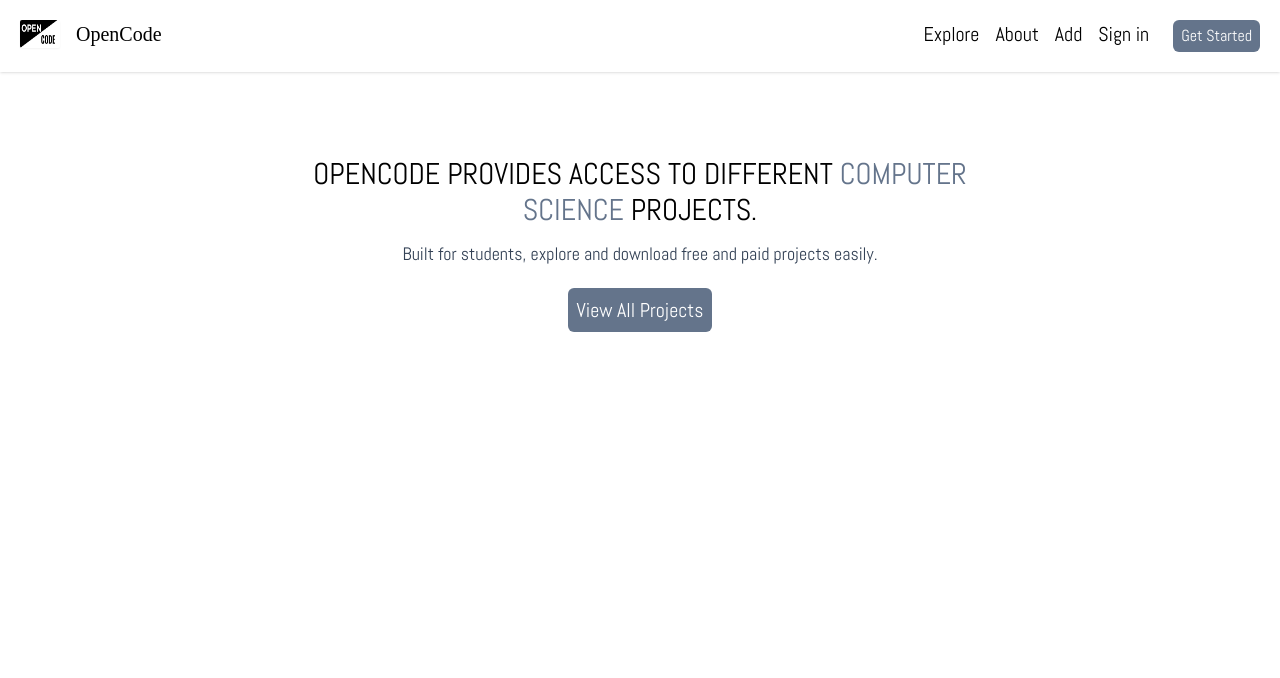
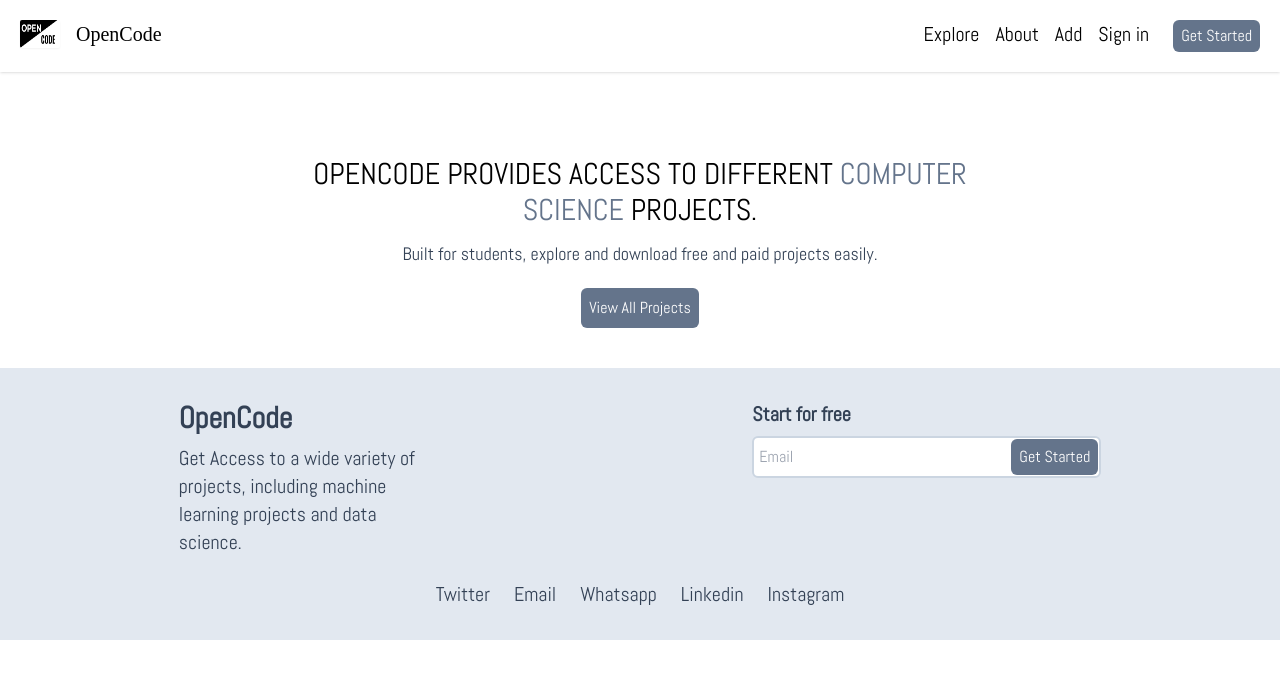
Before and after one commit to Developer-openspace/opencode, a SvelteKit app: page / in a window 1280 px wide. Shown: the top 678 px of the page. Built offline with nearby package versions, Linux system fonts and the light colour scheme; a web font is replaced by a local one.

Commit message:
working on the landing page

```diff
--- a/src/routes/+page.svelte
+++ b/src/routes/+page.svelte
@@ -1,5 +1,5 @@
 <script>
-
+    import Footer from "$lib/components/footer.svelte"
 </script>
 <svelte:head>
     <title>Open code | Home</title>
@@ -11,6 +11,8 @@
             <p><span class="text-slate-500">science</span> projects.</p>
         </div>
         <p class="text-center text-slate-700 text-lg max-sm:w-[70vw]">Built for students, explore and download free and paid projects easily.</p>
-        <a href="" class="m-5 p-2 hover: bg-slate-500 text-white rounded-md capitalize">View all projects</a>
+        <a href="/explore" class="m-5 p-2 text-base hover:text-slate-500 hover:bg-white hover:border-2 bg-slate-500 text-white rounded-md capitalize">View all projects</a>
    </div>
 </main>
+
+<Footer/>
```
